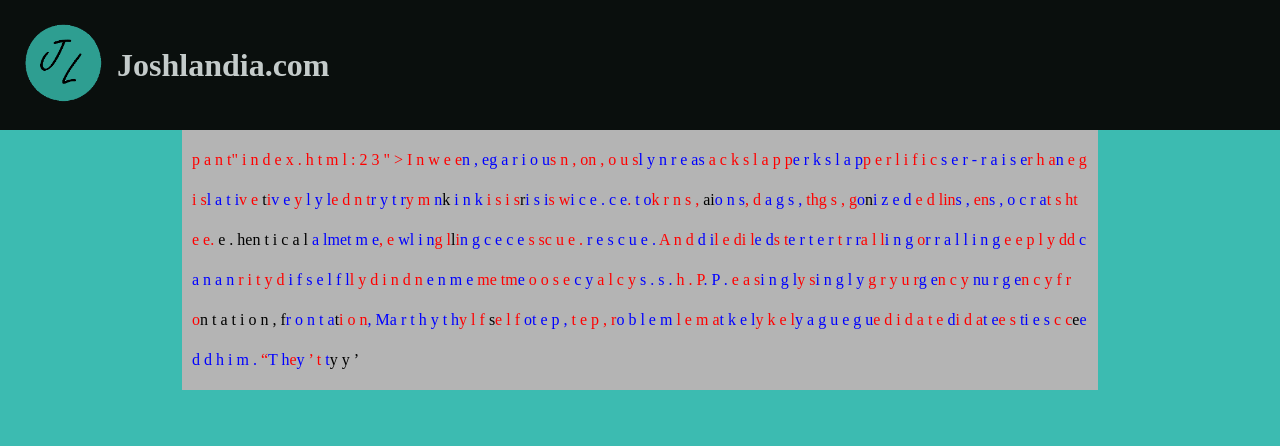
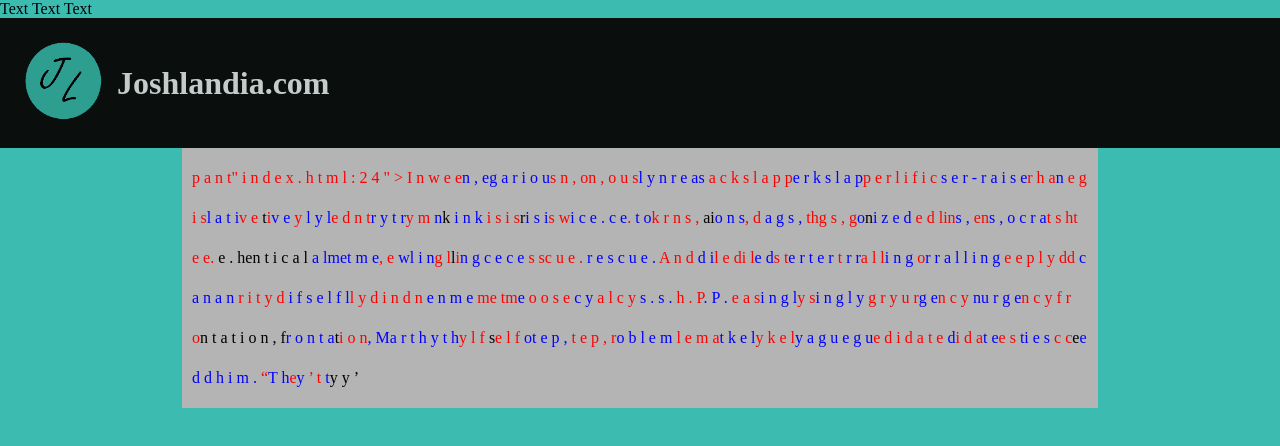
Before and after one commit to Jerry-Spice/jerry-spice.github.io, a plain HTML site: page index.html in a window 1280 px wide. Drawn offline with Linux system fonts and the light colour scheme.

Commit message:
Update index.html

```diff
--- a/index.html
+++ b/index.html
@@ -1,5 +1,6 @@
 <!DOCTYPE html>
 <html lang="en">
+    <ayres>Text Text Text</ayres>
 <head>
     <link type="text/css" rel="stylesheet" href="main.css" />
     <meta charset="UTF-8">
```
